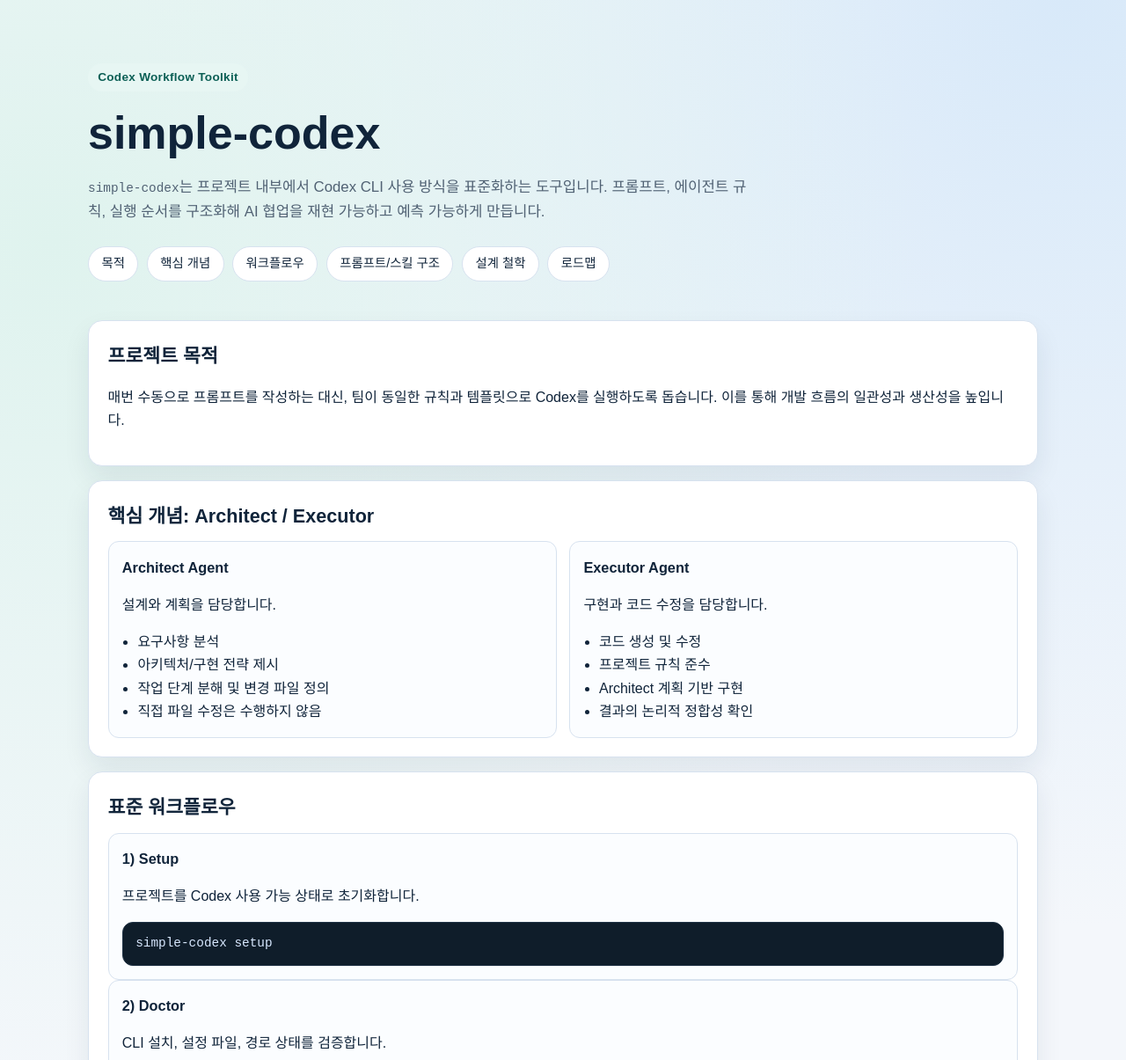
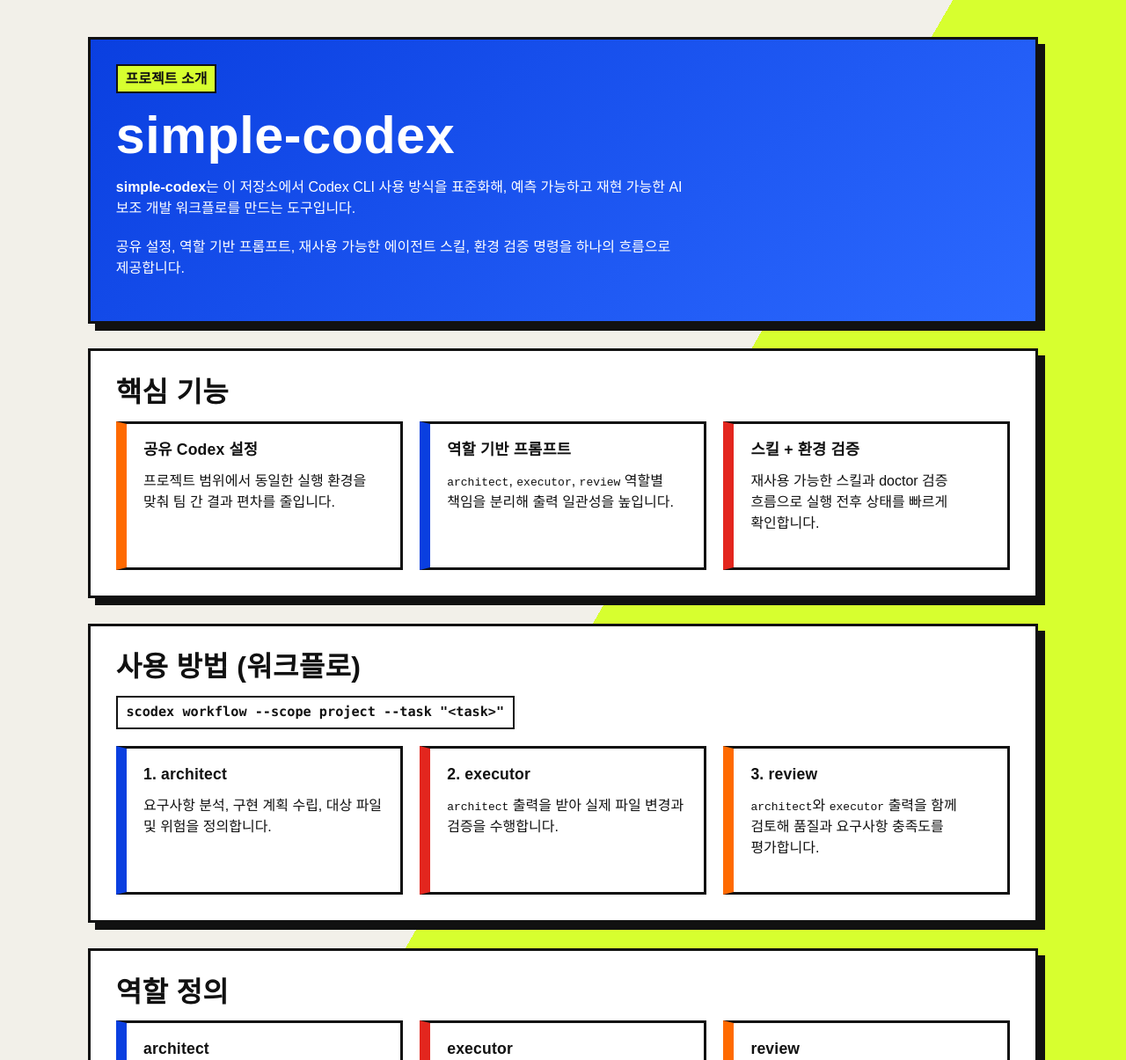
Before and after one commit to yCZwIqY/simple-codex, a website: page index.html in a window 1280 px wide. Shown: the top 1205 px of the page at 88% size. Drawn offline with Linux system fonts and the light colour scheme.

Commit message:
feat: 프로젝트 소개 페이지 추가

```diff
--- a/index.html
+++ b/index.html
@@ -1,331 +1,279 @@
 <!doctype html>
 <html lang="ko">
 <head>
-    <meta charset="UTF-8" />
-    <meta name="viewport" content="width=device-width, initial-scale=1.0" />
-    <meta
-      name="description"
-      content="simple-codex 프로젝트 소개 페이지: 구조화된 AI 개발 워크플로우를 위한 CLI 도구"
-    />
-    <title>simple-codex | Structured AI Workflow CLI</title>
+  <meta charset="utf-8" />
+  <meta name="viewport" content="width=device-width, initial-scale=1" />
+  <title>simple-codex | 프로젝트 소개</title>
   <style>
     :root {
-        --bg: #f4f7fb;
-        --surface: #ffffff;
-        --text: #10243a;
-        --muted: #516274;
-        --line: #d7e2ef;
-        --primary: #0f7a6d;
-        --primary-strong: #0b5f55;
-        --accent: #e7f6f3;
-        --code-bg: #0f1d2a;
-        --code-text: #d8e8ff;
-        --shadow: 0 14px 30px rgba(16, 36, 58, 0.08);
-        --radius: 16px;
+      --bg: #f2f0e9;
+      --ink: #111111;
+      --paper: #ffffff;
+      --lime: #d7ff2f;
+      --orange: #ff6a00;
+      --blue: #0a3fe0;
+      --red: #e3261e;
+      --line: #111111;
+      --maxw: 1080px;
+      --s1: 0.45rem;
+      --s2: 0.85rem;
+      --s3: 1.2rem;
+      --s4: 1.8rem;
+      --s5: 2.6rem;
     }
 
-      * {
-        box-sizing: border-box;
-      }
+    * { box-sizing: border-box; }
 
     body {
       margin: 0;
-        color: var(--text);
-        font-family: "SUIT Variable", "Pretendard", "Noto Sans KR", sans-serif;
       background:
-          radial-gradient(circle at 5% 10%, #dff3ee 0%, transparent 36%),
-          radial-gradient(circle at 95% 0%, #d8e9f9 0%, transparent 35%),
-          var(--bg);
-        line-height: 1.65;
+        linear-gradient(120deg, #f2f0e9 0%, #f2f0e9 45%, #d7ff2f 45%, #d7ff2f 100%);
+      color: var(--ink);
+      font-family: "Noto Sans KR", "Apple SD Gothic Neo", "Malgun Gothic", sans-serif;
+      line-height: 1.5;
+      word-break: keep-all;
     }
 
-      .container {
-        width: min(1080px, calc(100% - 2rem));
+    .wrap {
+      width: min(100% - 2rem, var(--maxw));
       margin: 0 auto;
+      padding: var(--s5) 0;
+      display: grid;
+      gap: var(--s4);
     }
 
-      header {
-        padding: 4.5rem 0 2.75rem;
+    .panel {
+      border: 3px solid var(--line);
+      border-radius: 0;
+      background: var(--paper);
+      padding: var(--s4);
+      box-shadow: 8px 8px 0 var(--line);
     }
 
-      .eyebrow {
-        display: inline-block;
-        padding: 0.3rem 0.7rem;
-        border-radius: 999px;
-        background: var(--accent);
-        color: var(--primary-strong);
-        font-weight: 700;
-        font-size: 0.85rem;
-        letter-spacing: 0.02em;
+    .hero {
+      background: linear-gradient(140deg, var(--blue), #2c69ff);
+      color: #ffffff;
+    }
+
+    h1, h2, h3 {
+      margin: 0 0 var(--s2) 0;
+      line-height: 1.15;
+      letter-spacing: 0.01em;
     }
 
     h1 {
-        margin: 1rem 0 0.75rem;
-        line-height: 1.2;
-        font-size: clamp(2rem, 5vw, 3.25rem);
-      }
-
-      .lead {
-        max-width: 760px;
-        color: var(--muted);
-        font-size: 1.05rem;
-      }
-
-      nav {
-        margin-top: 1.6rem;
-        display: flex;
-        flex-wrap: wrap;
-        gap: 0.6rem;
-      }
-
-      nav a {
-        text-decoration: none;
-        color: var(--text);
-        border: 1px solid var(--line);
-        background: var(--surface);
-        border-radius: 999px;
-        padding: 0.45rem 0.9rem;
-        font-size: 0.9rem;
-      }
-
-      main {
-        padding-bottom: 4rem;
-      }
-
-      section {
-        background: var(--surface);
-        border: 1px solid var(--line);
-        border-radius: var(--radius);
-        padding: 1.35rem;
-        box-shadow: var(--shadow);
-        margin-bottom: 1rem;
+      font-size: clamp(2rem, 5vw, 3.7rem);
+      font-weight: 900;
     }
 
     h2 {
-        margin: 0 0 0.7rem;
-        font-size: 1.35rem;
+      font-size: clamp(1.35rem, 3vw, 2rem);
+      font-weight: 800;
     }
 
-      .two-col {
-        display: grid;
-        grid-template-columns: repeat(2, minmax(0, 1fr));
-        gap: 0.9rem;
+    h3 {
+      font-size: 1.1rem;
+      font-weight: 800;
     }
 
-      article {
-        border: 1px solid var(--line);
-        border-radius: 12px;
-        padding: 0.95rem;
-        background: #fbfdff;
+    p {
+      margin: 0 0 var(--s3) 0;
+      max-width: 75ch;
     }
 
-      article h3 {
-        margin: 0 0 0.4rem;
-        font-size: 1.02rem;
+    .label {
+      display: inline-block;
+      border: 2px solid var(--line);
+      border-radius: 0;
+      background: var(--lime);
+      color: #111111;
+      padding: 0.15rem 0.55rem;
+      margin-bottom: var(--s2);
+      font-weight: 800;
     }
 
+    .features,
+    .roles,
+    .flow {
+      display: grid;
+      gap: var(--s3);
+      grid-template-columns: repeat(auto-fit, minmax(220px, 1fr));
+    }
+
+    .block {
+      border: 3px solid var(--line);
+      border-radius: 0;
+      padding: var(--s3);
+      background: #ffffff;
+    }
+
+    .block.orange { border-left: 12px solid var(--orange); }
+    .block.blue { border-left: 12px solid var(--blue); }
+    .block.red { border-left: 12px solid var(--red); }
+
     ul {
-        margin: 0.5rem 0 0;
+      margin: 0;
       padding-left: 1.1rem;
     }
 
-      pre {
-        margin: 0.65rem 0 0;
-        border-radius: 12px;
-        border: 1px solid #203245;
-        background: var(--code-bg);
-        color: var(--code-text);
-        padding: 0.75rem 0.9rem;
-        overflow: auto;
+    li { margin-bottom: var(--s1); }
+
+    .command {
+      display: inline-block;
+      padding: 0.35rem 0.6rem;
+      border: 2px solid var(--line);
+      border-radius: 0;
+      background: #ffffff;
+      font-family: ui-monospace, SFMono-Regular, Menlo, Consolas, monospace;
+      font-size: 0.95rem;
+      font-weight: 700;
     }
 
-      code {
-        font-family: "JetBrains Mono", "Fira Code", monospace;
-        font-size: 0.9rem;
+    .roadmap {
+      list-style: none;
+      margin: 0;
+      padding: 0;
+      display: grid;
+      gap: var(--s2);
     }
 
-      .roadmap-grid {
-        display: grid;
-        grid-template-columns: repeat(2, minmax(0, 1fr));
-        gap: 0.9rem;
+    .roadmap li {
+      border: 3px solid var(--line);
+      border-radius: 0;
+      padding: var(--s2) var(--s3);
+      background: #ffffff;
+      font-weight: 600;
     }
 
-      .stage {
-        border: 1px solid var(--line);
-        border-radius: 12px;
-        padding: 0.9rem;
-        background: #ffffff;
+    .state {
+      margin-left: 0.5rem;
+      display: inline-block;
+      border: 2px solid var(--line);
+      border-radius: 0;
+      padding: 0.05rem 0.45rem;
+      font-size: 0.8rem;
+      font-weight: 900;
+      background: var(--lime);
     }
 
-      .stage strong {
-        color: var(--primary-strong);
+    .state.current {
+      background: var(--red);
+      color: #ffffff;
     }
 
-      .footer-box {
-        border: 1px solid #afdacf;
-        background: #eefaf7;
+    footer {
+      margin-top: var(--s2);
+      border-top: 3px solid var(--line);
+      padding-top: var(--s2);
+      font-weight: 700;
     }
 
-      .meta {
-        font-size: 0.88rem;
-        color: var(--muted);
+    @media (max-width: 720px) {
+      .wrap {
+        width: min(100% - 1.2rem, var(--maxw));
+        padding: var(--s4) 0;
+        gap: var(--s3);
       }
 
-      @media (max-width: 840px) {
-        .two-col,
-        .roadmap-grid {
-          grid-template-columns: 1fr;
+      .panel {
+        padding: var(--s3);
+        box-shadow: 5px 5px 0 var(--line);
       }
 
-        header {
-          padding-top: 3rem;
-        }
+      p { font-size: 0.98rem; }
     }
   </style>
 </head>
 <body>
-    <header class="container">
-      <span class="eyebrow">Codex Workflow Toolkit</span>
-      <h1>simple-codex</h1>
-      <p class="lead">
-        <code>simple-codex</code>는 프로젝트 내부에서 Codex CLI 사용 방식을 표준화하는 도구입니다.
-        프롬프트, 에이전트 규칙, 실행 순서를 구조화해 AI 협업을 재현 가능하고 예측 가능하게 만듭니다.
+  <main class="wrap">
+    <header class="panel hero" aria-labelledby="intro-title">
+      <span class="label">프로젝트 소개</span>
+      <h1 id="intro-title">simple-codex</h1>
+      <p>
+        <strong>simple-codex</strong>는 이 저장소에서 Codex CLI 사용 방식을 표준화해,
+        예측 가능하고 재현 가능한 AI 보조 개발 워크플로를 만드는 도구입니다.
       </p>
-      <nav>
-        <a href="#purpose">목적</a>
-        <a href="#concepts">핵심 개념</a>
-        <a href="#workflow">워크플로우</a>
-        <a href="#structure">프롬프트/스킬 구조</a>
-        <a href="#philosophy">설계 철학</a>
-        <a href="#roadmap">로드맵</a>
-      </nav>
+      <p>
+        공유 설정, 역할 기반 프롬프트, 재사용 가능한 에이전트 스킬, 환경 검증 명령을 하나의 흐름으로 제공합니다.
+      </p>
     </header>
 
-    <main class="container">
-      <section id="purpose">
-        <h2>프로젝트 목적</h2>
-        <p>
-          매번 수동으로 프롬프트를 작성하는 대신, 팀이 동일한 규칙과 템플릿으로 Codex를 실행하도록
-          돕습니다. 이를 통해 개발 흐름의 일관성과 생산성을 높입니다.
-        </p>
+    <section class="panel" aria-labelledby="features-title">
+      <h2 id="features-title">핵심 기능</h2>
+      <div class="features">
+        <article class="block orange">
+          <h3>공유 Codex 설정</h3>
+          <p>프로젝트 범위에서 동일한 실행 환경을 맞춰 팀 간 결과 편차를 줄입니다.</p>
+        </article>
+        <article class="block blue">
+          <h3>역할 기반 프롬프트</h3>
+          <p><code>architect</code>, <code>executor</code>, <code>review</code> 역할별 책임을 분리해 출력 일관성을 높입니다.</p>
+        </article>
+        <article class="block red">
+          <h3>스킬 + 환경 검증</h3>
+          <p>재사용 가능한 스킬과 doctor 검증 흐름으로 실행 전후 상태를 빠르게 확인합니다.</p>
+        </article>
+      </div>
     </section>
 
-      <section id="concepts">
-        <h2>핵심 개념: Architect / Executor</h2>
-        <div class="two-col">
-          <article>
-            <h3>Architect Agent</h3>
-            <p>설계와 계획을 담당합니다.</p>
+    <section class="panel" aria-labelledby="workflow-title">
+      <h2 id="workflow-title">사용 방법 (워크플로)</h2>
+      <p class="command">scodex workflow --scope project --task "&lt;task&gt;"</p>
+      <div class="flow" role="list" aria-label="워크플로 실행 순서">
+        <article class="block blue" role="listitem">
+          <h3>1. architect</h3>
+          <p>요구사항 분석, 구현 계획 수립, 대상 파일 및 위험을 정의합니다.</p>
+        </article>
+        <article class="block red" role="listitem">
+          <h3>2. executor</h3>
+          <p><code>architect</code> 출력을 받아 실제 파일 변경과 검증을 수행합니다.</p>
+        </article>
+        <article class="block orange" role="listitem">
+          <h3>3. review</h3>
+          <p><code>architect</code>와 <code>executor</code> 출력을 함께 검토해 품질과 요구사항 충족도를 평가합니다.</p>
+        </article>
+      </div>
+    </section>
+
+    <section class="panel" aria-labelledby="roles-title">
+      <h2 id="roles-title">역할 정의</h2>
+      <div class="roles">
+        <article class="block blue">
+          <h3>architect</h3>
           <ul>
-              <li>요구사항 분석</li>
-              <li>아키텍처/구현 전략 제시</li>
-              <li>작업 단계 분해 및 변경 파일 정의</li>
-              <li>직접 파일 수정은 수행하지 않음</li>
+            <li>요구사항 분석 및 구현 가능한 설계안 제시</li>
+            <li>모듈/파일 단위 분해 및 위험 식별</li>
+            <li>파일 직접 수정은 수행하지 않음</li>
           </ul>
         </article>
-          <article>
-            <h3>Executor Agent</h3>
-            <p>구현과 코드 수정을 담당합니다.</p>
+        <article class="block red">
+          <h3>executor</h3>
           <ul>
-              <li>코드 생성 및 수정</li>
-              <li>프로젝트 규칙 준수</li>
-              <li>Architect 계획 기반 구현</li>
-              <li>결과의 논리적 정합성 확인</li>
+            <li>설계 출력을 기반으로 범위 내 구현 진행</li>
+            <li>작은 단위로 변경하고 검증 결과 보고</li>
+            <li>불필요한 구조 변경 없이 요청 범위 유지</li>
+          </ul>
+        </article>
+        <article class="block orange">
+          <h3>review</h3>
+          <ul>
+            <li>출력 품질과 요구사항 커버리지 평가</li>
+            <li>증거 기반 심각도(high/medium/low)로 이슈 보고</li>
+            <li>직접 구현 패치는 제공하지 않음</li>
           </ul>
         </article>
       </div>
     </section>
 
-      <section id="workflow">
-        <h2>표준 워크플로우</h2>
-        <article>
-          <h3>1) Setup</h3>
-          <p>프로젝트를 Codex 사용 가능 상태로 초기화합니다.</p>
-          <pre><code>simple-codex setup</code></pre>
-        </article>
-        <article>
-          <h3>2) Doctor</h3>
-          <p>CLI 설치, 설정 파일, 경로 상태를 검증합니다.</p>
-          <pre><code>simple-codex doctor</code></pre>
-        </article>
-        <article>
-          <h3>3) Prompt</h3>
-          <p>역할별 사전 정의 프롬프트로 Codex를 실행합니다.</p>
-          <pre><code>simple-codex prompt architect
-simple-codex prompt executor</code></pre>
-        </article>
-      </section>
-
-      <section id="structure">
-        <h2>프롬프트 / 스킬 구조</h2>
-        <div class="two-col">
-          <article>
-            <h3>Prompt Structure</h3>
-            <p>역할 분리형 프롬프트 파일:</p>
-            <pre><code>templates/codex/prompts/
-├── architect.md
-└── executor.md</code></pre>
-          </article>
-          <article>
-            <h3>Agent Skills</h3>
-            <p>재사용 가능한 도메인 지식 및 워크플로우:</p>
-            <pre><code>templates/agents/skills/
-└── &lt;skill-name&gt;/
-    └── SKILL.md</code></pre>
-          </article>
-        </div>
-      </section>
-
-      <section id="philosophy">
-        <h2>설계 철학</h2>
-        <ul>
-          <li>구조화된 AI 워크플로우: 즉흥 프롬프트보다 정해진 단계 우선</li>
-          <li>역할 분리: 설계와 구현 책임을 분리해 품질과 속도 균형 확보</li>
-          <li>재현 가능성: 팀 전체가 같은 규칙으로 실행 가능</li>
-          <li>간결한 CLI: 학습 비용을 낮추면서 확장 가능한 인터페이스 제공</li>
+    <section class="panel" aria-labelledby="roadmap-title">
+      <h2 id="roadmap-title">로드맵</h2>
+      <ul class="roadmap">
+        <li><strong>Stage 1</strong> <span class="state">완료</span> setup, doctor, prompt template system</li>
+        <li><strong>Stage 2</strong> <span class="state current">진행 중</span> fixed role sequence + output handoff</li>
+        <li><strong>Stage 3</strong> <span class="state">예정</span> persisted run state, resume/replay</li>
+        <li><strong>Stage 4</strong> <span class="state">예정</span> DAG workflow, branching, parallel safe steps</li>
       </ul>
-      </section>
-
-      <section id="roadmap">
-        <h2>로드맵 (Stage 1 ~ 4)</h2>
-        <div class="roadmap-grid">
-          <article class="stage">
-            <strong>Stage 1 (완료)</strong>
-            <ul>
-              <li>setup / doctor / prompt 기반 템플릿 표준화</li>
-            </ul>
-          </article>
-          <article class="stage">
-            <strong>Stage 2 (현재)</strong>
-            <ul>
-              <li>고정 역할 시퀀스 워크플로우 실행</li>
-              <li>역할 간 출력 전달 (in-memory / temp 파일)</li>
-            </ul>
-          </article>
-          <article class="stage">
-            <strong>Stage 3</strong>
-            <ul>
-              <li>워크플로우 상태 영속화(runId, step status, artifacts)</li>
-              <li>재개/재실행/리플레이 및 단계별 재시도 제어</li>
-              <li>최종 리포트 포맷(변경 요약, 에러, 다음 액션)</li>
-            </ul>
-          </article>
-          <article class="stage">
-            <strong>Stage 4</strong>
-            <ul>
-              <li>DAG 기반 의존성 워크플로우</li>
-              <li>조건 분기(if/else) 및 자동 역할 선택</li>
-              <li>안전한 병렬 실행과 결과 병합 전략</li>
-            </ul>
-          </article>
-        </div>
-      </section>
-
-      <section class="footer-box">
-        <h2>시작하기</h2>
-        <p>프로젝트 루트에서 아래 명령으로 초기화를 시작하세요.</p>
-        <pre><code>simple-codex setup</code></pre>
-        <p class="meta">기준 문서: AGENTS.md / 작성일: 2026-03-06</p>
+      <footer>프로젝트 경로: <code>.codex</code>, <code>.agents</code>, <code>AGENTS.md</code>, <code>.myx</code></footer>
     </section>
   </main>
 </body>
--- a/package.json
+++ b/package.json
@@ -14,6 +14,7 @@
     "prepare": "npm run build"
   },
   "keywords": [],
+  "browserslist": ["https://yczwiqy.github.io/simple-codex/"],
   "author": "jiyoon",
   "license": "ISC",
   "repository": "https://github.com/yCZwIqY/simple-codex",
```
Lines whose indentation alone changed are shown as unchanged.
